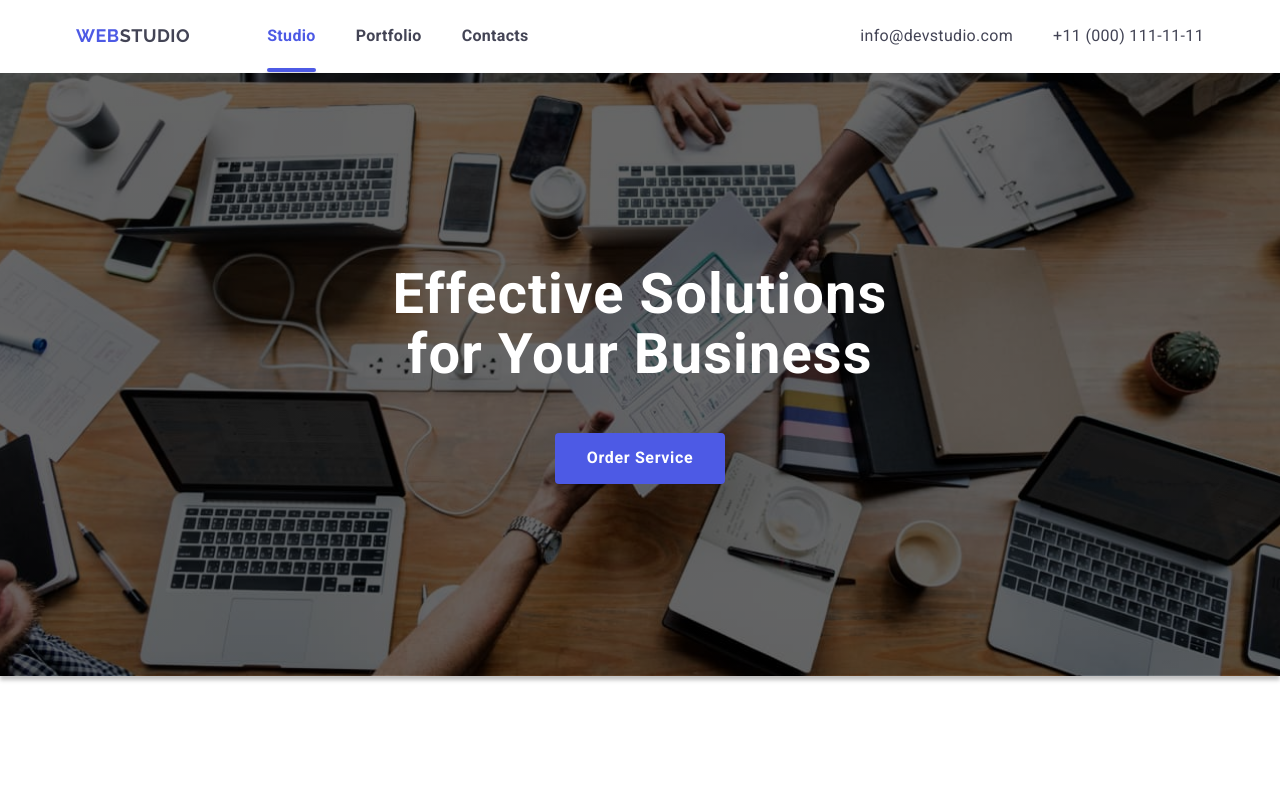
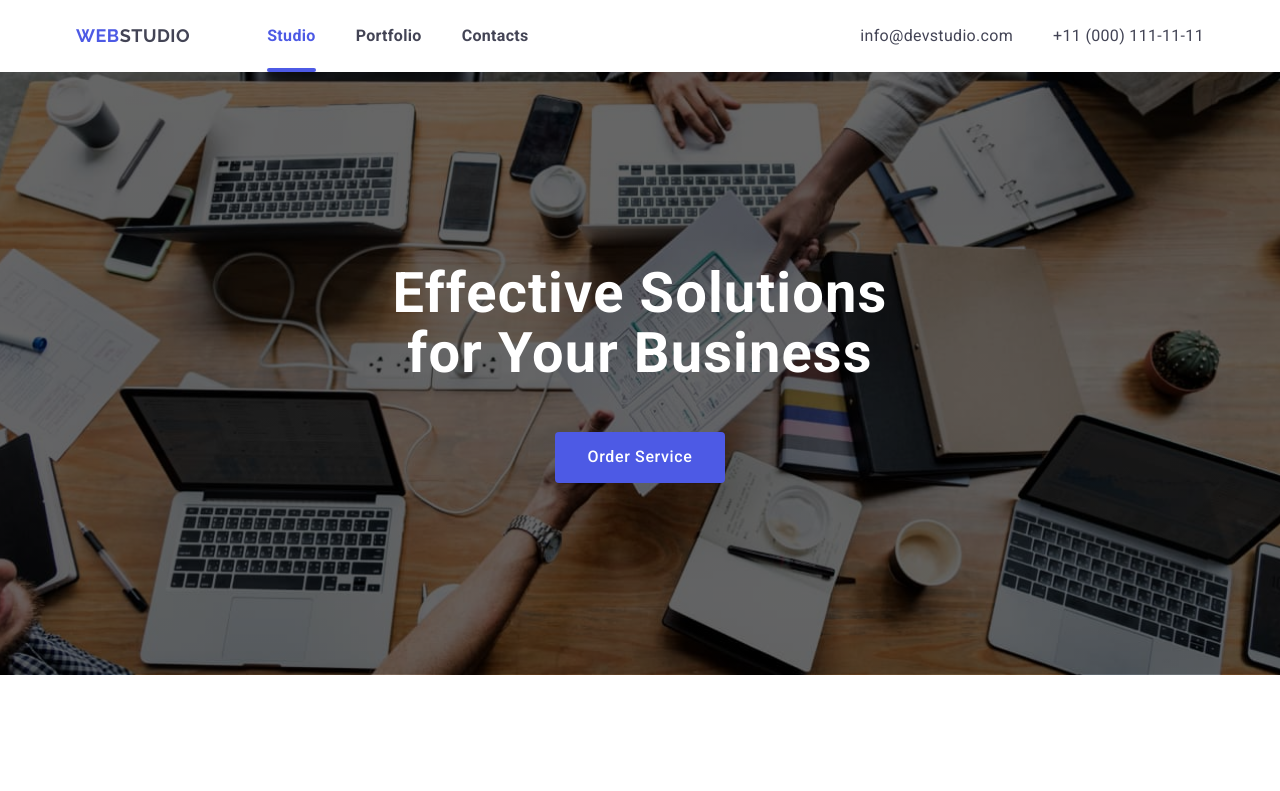
Before and after one commit to const604/goit-markup-hw-05, a plain HTML site: page index.html in a window 1280 px wide. Shown: the top 791 px of the page. Drawn offline with nearby package versions, Linux system fonts and the light colour scheme.

Commit message:
ДЗ 4 finish

```diff
--- a/css/styles.css
+++ b/css/styles.css
@@ -70,7 +70,6 @@ body {
 /* Header */
 
 .site-header {
-  border-bottom: 1px solid var(--primary-white-color);
   box-shadow: 0px 2px 1px rgba(46, 47, 66, 0.08),
     0px 1px 1px rgba(46, 47, 66, 0.16), 0px 1px 6px rgba(46, 47, 66, 0.08);
 }
@@ -128,7 +127,7 @@ body {
 
 .nav-link:hover,
 .nav-link:focus {
-  color: var(--primary-text-color);
+  color: var(--accent-color);
 }
 
 .nav-link:active {
@@ -177,6 +176,9 @@ body {
 .hero {
   padding-top: 192px;
   padding-bottom: 192px;
+  max-width: 1440px;
+  margin-left: auto;
+  margin-right: auto;
   text-align: center;
   background-color: rgba(46, 47, 66, 0.7);
   background-image: linear-gradient(
@@ -188,7 +190,6 @@ body {
   background-repeat: no-repeat;
   background-size: cover;
   background-position: center;
-  box-shadow: 0px 4px 4px rgba(0, 0, 0, 0.25);
 }
 .hero-title {
   margin-left: auto;
@@ -211,14 +212,13 @@ body {
   color: var(--primary-white-color);
   background-color: var(--accent-color);
   font-family: inherit;
-  font-weight: 600;
+  font-weight: 500;
   line-height: 1.18;
   letter-spacing: 0.04em;
 }
 
 .hero-button:hover,
 .hero-button:focus {
-  background-color: var(--secondary-accent-color);
   box-shadow: 0px 4px 4px rgba(0, 0, 0, 0.15);
 }
 
```
